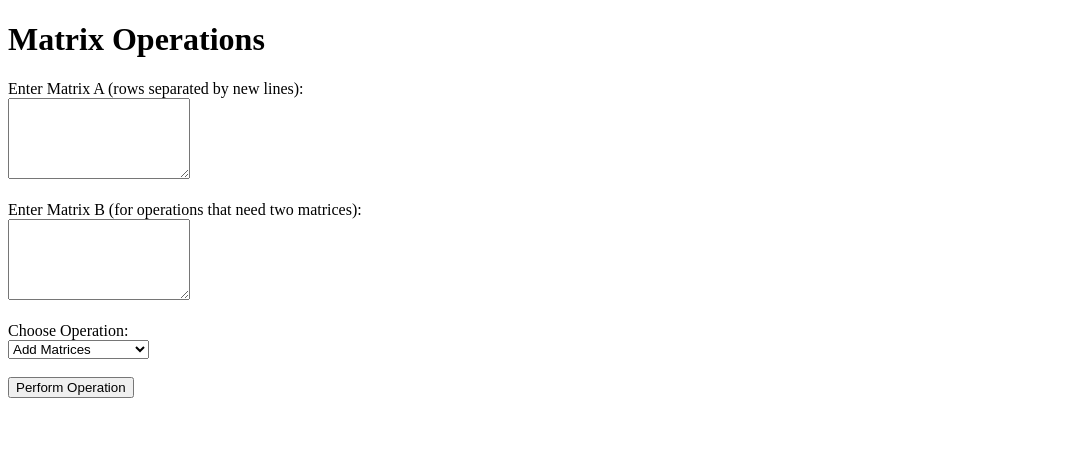
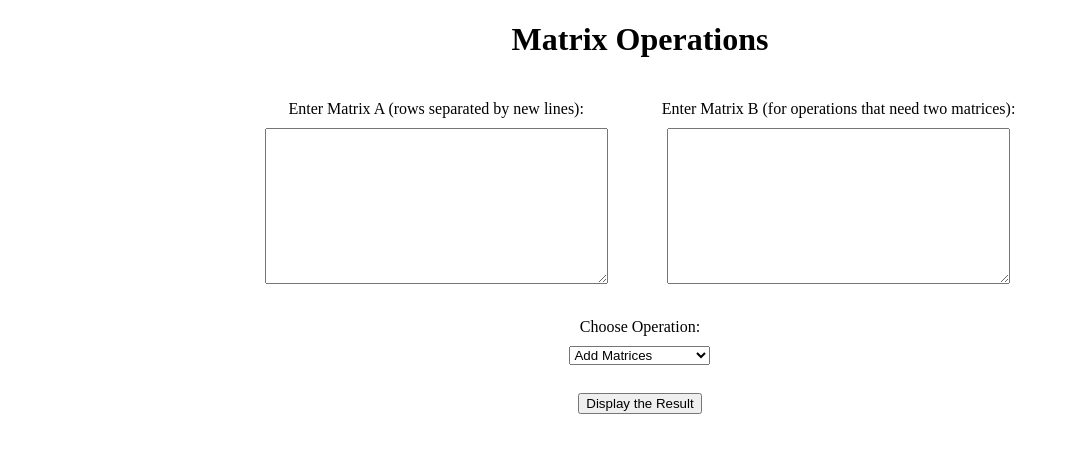
Before and after one commit to hmmariwan/non-vec-app, a Flask app: page / in a window 1280 px wide. Shown: the top 453 px of the page, without its empty margins (0-1065 px from the left). Run offline with Flask 3, Linux system fonts and the light colour scheme.

Commit message:
changing style

```diff
--- a/templates/error.html
+++ b/templates/error.html
@@ -3,11 +3,11 @@
 <head>
     <meta charset="UTF-8">
     <meta name="viewport" content="width=device-width, initial-scale=1.0">
-    <title>Error</title>
+    <title>An Error Occured</title>
 </head>
 <body>
     <h1 style="color:red;">Error</h1>
     <p>{{ error }}</p>
-    <a href="/">Go back</a>
+    <a href="/">Try Again</a>
 </body>
 </html>
--- a/templates/index.html
+++ b/templates/index.html
@@ -19,17 +19,25 @@
         }
     </script>
 </head>
-<body>
-    <h1>Matrix Operations</h1>
-    <form action="/operate" method="post">
+<body style="text-align: center;">
+
+    <h1 style="text-align: center;">Matrix Operations</h1>
+
+    <form action="/operate" method="post" style="display: inline-block; margin-top: 20px;">
+
+        <div style="display: inline-block; vertical-align: top; margin-right: 50px;">
             <label for="matrix_a">Enter Matrix A (rows separated by new lines):</label><br>
-        <textarea name="matrix_a" rows="5" cols="20"></textarea><br><br>
+            <textarea name="matrix_a" rows="10" cols="40" style="margin-top: 10px;"></textarea>
+        </div>
 
+        <div style="display: inline-block; vertical-align: top;">
             <label for="matrix_b">Enter Matrix B (for operations that need two matrices):</label><br>
-        <textarea name="matrix_b" rows="5" cols="20"></textarea><br><br>
+            <textarea name="matrix_b" rows="10" cols="40" style="margin-top: 10px;"></textarea>
+        </div>
 
+        <div style="margin-top: 30px;">
             <label for="operation">Choose Operation:</label><br>
-        <select name="operation" onchange="showScalarField()">
+            <select name="operation" onchange="showScalarField()" style="margin-top: 10px;">
                 <option value="add">Add Matrices</option>
                 <option value="subtract">Subtract Matrices</option>
                 <option value="multiply">Multiply Matrices</option>
@@ -39,7 +47,7 @@
 
             <div id="scalar-section" style="display:none;">
                 <label for="scalar">Enter Scalar (for scalar multiplication only):</label><br>
-            <input type="text" name="scalar"><br><br>
+                <input type="text" name="scalar" style="margin-top: 10px;"><br><br>
             </div>
 
             <div id="matrix-select-section" style="display:none;">
@@ -48,7 +56,8 @@
                 <input type="radio" name="matrix_for_scalar" value="B"> Matrix B<br><br>
             </div>
 
-        <input type="submit" value="Perform Operation">
+            <input type="submit" value="Display the Result" style="margin-top: 10px;">
+        </div>
     </form>
 </body>
 </html>
```
Lines whose indentation alone changed are shown as unchanged.
